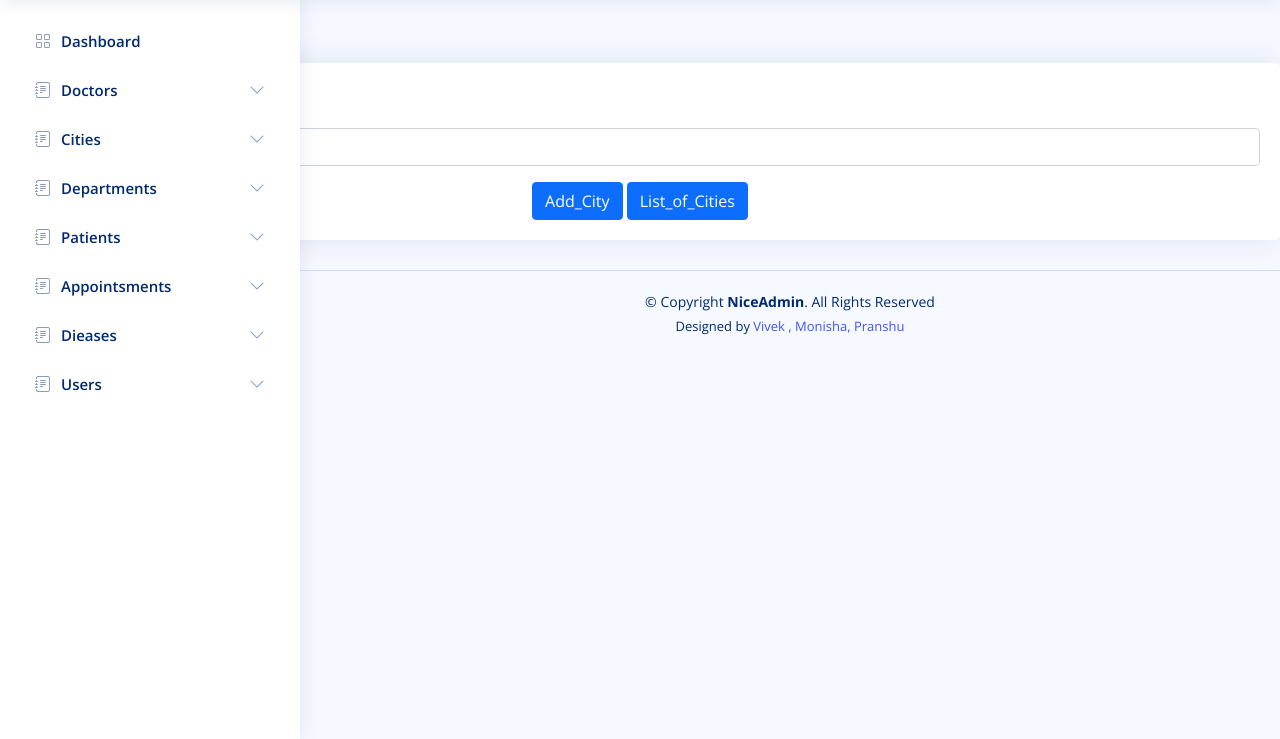
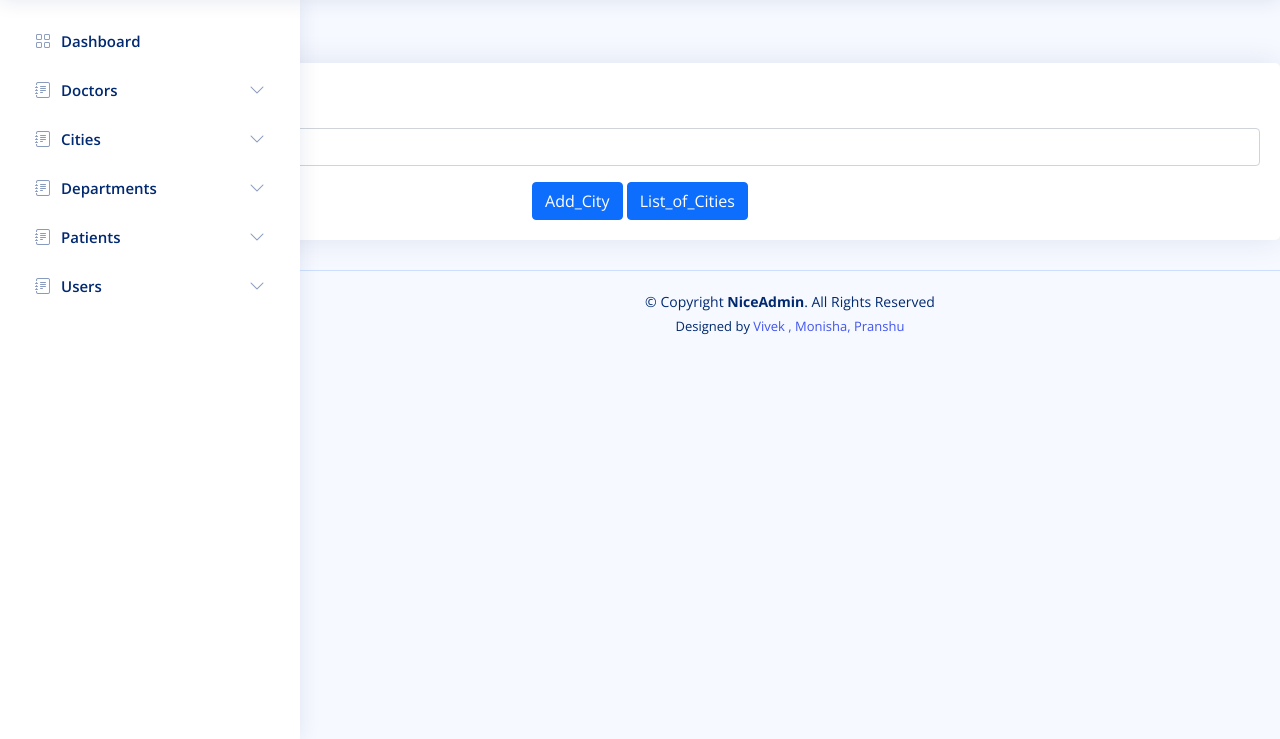
Before and after one commit to Vivek7282/medicare2, a PHP site: page /addCiity.php in a window 1280 px wide. Shown: the part 61-800 px from the top of the page. Run offline with PHP 8.4, Linux system fonts and the light colour scheme; the visitor is signed in with stand-in values (Sample User, id 1); some libraries are stand-ins or nearby versions.

Commit message:
Update header.php

```diff
--- a/Admin/header.php
+++ b/Admin/header.php
@@ -203,10 +203,10 @@ if(!isset($_SESSION['userId']))
         </ul>
       </li><!-- End Forms Nav -->
 
-
+<!--
       <li class="nav-item">
         <a class="nav-link collapsed" data-bs-target="#forms-nav" data-bs-toggle="collapse" href="#">
-          <i class="bi bi-journal-text"></i><span>Appointsments</span><i class="bi bi-chevron-down ms-auto"></i>
+          <i class="bi bi-journal-text"></i><span>Departments</span><i class="bi bi-chevron-down ms-auto"></i>
         </a>
         <ul id="forms-nav" class="nav-content collapse " data-bs-parent="#sidebar-nav">
             <a href="viewDepart.php">
@@ -215,10 +215,11 @@ if(!isset($_SESSION['userId']))
           </li>
           </li>
         </ul>
-      </li><!-- End Forms Nav -->
+      </li> -->
+      <!-- End Forms Nav -->
 
 
-      <li class="nav-item">
+      <!-- <li class="nav-item">
         <a class="nav-link collapsed" data-bs-target="#forms-nav" data-bs-toggle="collapse" href="#">
           <i class="bi bi-journal-text"></i><span>Dieases</span><i class="bi bi-chevron-down ms-auto"></i>
         </a>
@@ -235,7 +236,8 @@ if(!isset($_SESSION['userId']))
           </li>
           </li>
         </ul>
-      </li><!-- End Forms Nav -->
+       </li> -->
+      <!-- End Forms Nav -->
 
 
       <li class="nav-item">
```
